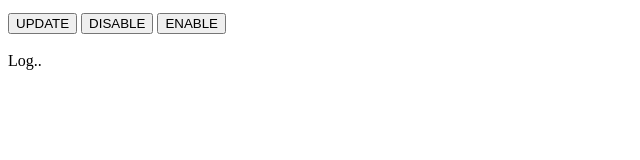
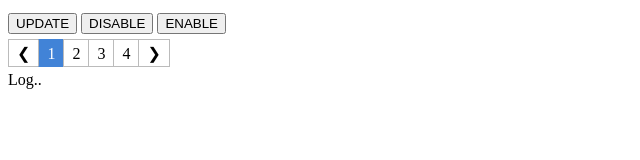
Before and after one commit to moderncodes/pro-javascript-pagination, a plain HTML site: page index.html in a window 1280 px wide. Shown: the whole page, without its empty margins (0-640 px from the left). Drawn offline with Linux system fonts and the light colour scheme; files that its build step writes are made by us from their sources.

Commit message:
updated source url path

```diff
--- a/index.html
+++ b/index.html
@@ -3,7 +3,7 @@
 <head>
     <meta charset="UTF-8">
     <title>Title</title>
-    <link rel="stylesheet" href="0.0.0/pro-javascript-pagination.css">
+    <link rel="stylesheet" href="pro-javascript-pagination.css">
     <style>
         button,ul {margin-top: 5px;}
         button,ul,span {display: inline-block;}
@@ -16,7 +16,7 @@
     <button id="tst_1_btn_enb">ENABLE</button>
     <ul id="tst_1_ul"></ul>
     <span id="tst_1_span">Log..</span>
-<script src="0.0.0/pro-javascript-pagination.js"></script>
+<script src="pro-javascript-pagination.js"></script>
 <script>
     let ulEl = document.getElementById('tst_1_ul'),
         spanEl = document.getElementById('tst_1_span'),
```
